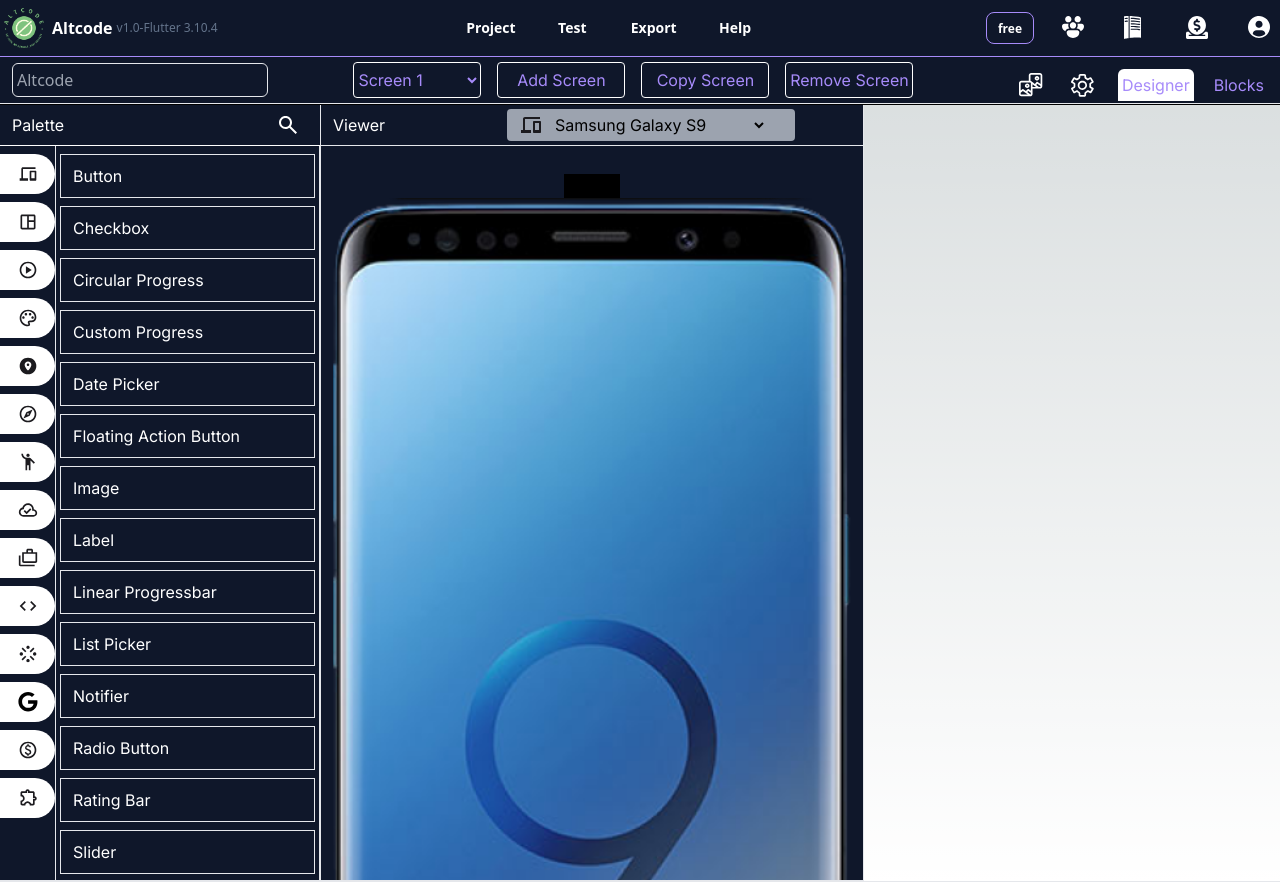
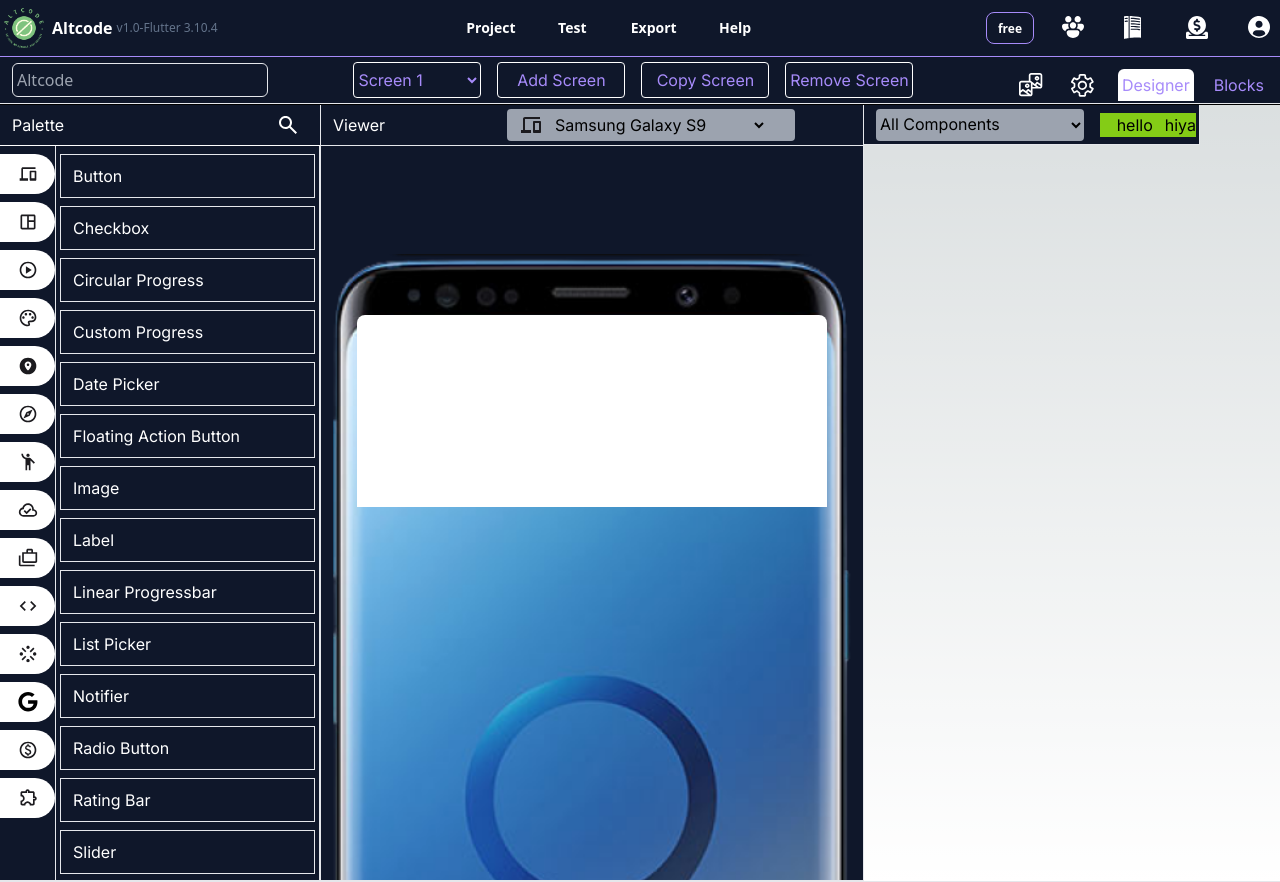
Before and after one commit to yunocrown/altcodeinterface, a Next.js app: page / in a window 1280 px wide. Built offline with nearby package versions, Linux system fonts and the light colour scheme.

Commit message:
updated code

```diff
--- a/app/page.tsx
+++ b/app/page.tsx
@@ -19,7 +19,11 @@ export default function Home() {
   const [isSearchActive, setIsSearchActive] = useState(false);
   const [searchTerm , setSearchTerm] = useState('');
   const [selectedScreen , setSelectedScreen] = useState('Samsung Galaxy S9');
+  const [selectVisibility , setSelectVisibility]  = useState('All Components');
 
+  const handleSelectVisibility = (e:{ target: { value: React.SetStateAction<string>; }; }) => {
+    setSelectVisibility(e.target.value);
+  }
   const handleSelectScreenChange = (e: { target: { value: React.SetStateAction<string>; }; }) => {
     setSelectedScreen(e.target.value);
   };
@@ -170,7 +174,7 @@ const handleAssetClick = (imageName: string) => {
             <div>
               <div className="p-1 h-fit hover:bg-gray-700 rounded-sm font-[system-ui] font-bold text-sm cursor-pointer" onClick={handleProjectClick}>Project</div>
               {showProject &&
-                <div className="absolute w-[26rem] bg-gray-700 h-fit p-1 flex flex-wrap rounded m-1">
+                <div className="absolute w-[26rem] bg-gray-700 h-fit p-1 flex flex-wrap rounded m-1 z-10">
                   <button className="font-[system-ui] border w-96 border-b-1 border-t-0 border-l-0 border-r-0 flex m-1 hover:text-black">My project</button>
                   <button className="font-[system-ui] w-96 flex m-1 hover:text-black">New project</button>
                   <button className="font-[system-ui] w-96 flex m-1 hover:text-black">Save project</button>
@@ -182,9 +186,9 @@ const handleAssetClick = (imageName: string) => {
                 </div>}
             </div>
             <div>
-              <div className="p-1 h-fit hover:bg-gray-700 rounded-sm font-[system-ui] font-bold text-sm cursor-pointer" onClick={handleTestClick}>Test</div>
+              <div className="p-1 h-fit hover:bg-gray-700 rounded-sm font-[system-ui] font-bold text-sm cursor-pointer " onClick={handleTestClick}>Test</div>
               {showTest &&
-                <div className="absolute w-64 bg-gray-700 h-fit p-1 flex flex-wrap rounded m-1">
+                <div className="absolute w-64 bg-gray-700 h-fit p-1 flex flex-wrap rounded m-1 z-10">
                   <button className="font-[system-ui] flex w-60 m-1 hover:text-black">Connect to Companion</button>
                   <button className="font-[system-ui] border border-b-1 border-t-0 border-l-0 border-r-0 w-96 flex m-1 hover:text-black">Connect via USB</button>
                   <button className="font-[system-ui] w-60 flex m-1 hover:text-black">Reset Connection</button>
@@ -194,7 +198,7 @@ const handleAssetClick = (imageName: string) => {
             <div>
               <div className="p-1 h-fit hover:bg-gray-700 rounded-sm font-[system-ui] font-bold text-sm cursor-pointer" onClick={handleExportClick}>Export</div>
               {showExport &&
-                <div className="absolute w-60 bg-gray-700 h-fit p-1 flex flex-wrap rounded m-1">
+                <div className="absolute w-60 bg-gray-700 h-fit p-1 flex flex-wrap rounded m-1 z-10">
                   <button className="font-[system-ui] flex w-60 m-1 hover:text-black">Android App (.apk)</button>
                   <button className="font-[system-ui] w-60 flex m-1 hover:text-black">Android App Bundle (.aab)</button>
                 </div>}
@@ -202,7 +206,7 @@ const handleAssetClick = (imageName: string) => {
             <div>
               <div className="p-1 h-fit hover:bg-gray-700 rounded-sm font-[system-ui] font-bold text-sm cursor-pointer" onClick={handleHelpClick}>Help</div>
               {showHelp &&
-                <div className="absolute w-60 bg-gray-700 h-fit p-1 flex flex-wrap rounded m-1">
+                <div className="absolute w-60 bg-gray-700 h-fit p-1 flex flex-wrap rounded m-1 z-10">
                   <button className="font-[system-ui] border border-b-1 border-t-0 border-l-0 border-r-0 w-96 flex m-1 hover:text-black">About Altcode</button>
                   <button className="font-[system-ui] flex w-60 m-1 hover:text-black">Report an issue</button>
                   <button className="font-[system-ui] w-60 flex m-1 hover:text-black">Release notes</button>
@@ -327,7 +331,7 @@ const handleAssetClick = (imageName: string) => {
                     className="cursor-pointer"
                   />
                   {showAssetsUpload &&
-                    <div className="absolute top-0 left-0 w-full h-full flex flex-wrap items-center justify-center">
+                    <div className="absolute top-0 left-0 w-full h-full flex flex-wrap items-center justify-center z-30">
                       <div className="w-[38rem] h-[28rem] bg-slate-600">
                         <div className="w-full h-9 flex flex-row place-content-between p-2">
                           <p className="w-fit h-full font-[system-ui] text-white font-semibold">
@@ -548,15 +552,37 @@ const handleAssetClick = (imageName: string) => {
                     </div>
             </div>
             <div className="w-full h-[46rem] overflow-y-scroll border border-t-1 border-l-0 border-r-0 flex flex-wrap items-center justify-center pt-7 p-3">
-                      <div className="w-14 flex bg-black relative">
-                        h
+                      <div className="w-[29.4rem] h-48 flex bg-white relative z-20 top-[8.8rem] left-0 rounded-t-lg">
+
                       </div>
-                      <img
-                        src="/samsungS9.png"
-                        alt="samsungS9"
-                        className="w-full z-0"
-                      />
+                      <div className="w-full z-0 relative">
+                        <img
+                          src="/samsungS9.png"
+                          alt="samsungS9"
+                          className="w-full z-0 top-[-7rem] relative"
+                        />
+                      </div>
             </div>
+        </div>
+        {/* Components display */}
+        <div className="w-[21rem] h-full bg-slate-900 flex flex-wrap">
+                      <div className="w-full h-10 border border-l-0 border-b-1 border-t-0 flex flex-wrap items-center gap-4">
+                      <div className="w-52 h-8 bg-gray-400 rounded ml-3 flex flex-wrap items-center justify-center">
+                        <select
+                            value={selectVisibility}
+                            onChange={handleSelectVisibility}
+                            className="w-52 h-6 bg-transparent text-black outline-0"
+                          >
+                            <option value="">All Components</option>
+                            <option value="option1">Visibile Components</option>
+                            <option value="option1">Non-Visible Components</option>
+                          </select>
+                      </div>
+                      <div className="w-24 h-6 flex flex-wrap bg-lime-500 place-content-end gap-3">
+                        <span className="w-fit h-fit relative">hello</span>
+                        <span className="w-fit h-fit relative">hiya</span>
+                      </div>
+                      </div>
         </div>
       </div>
     </div>
```
